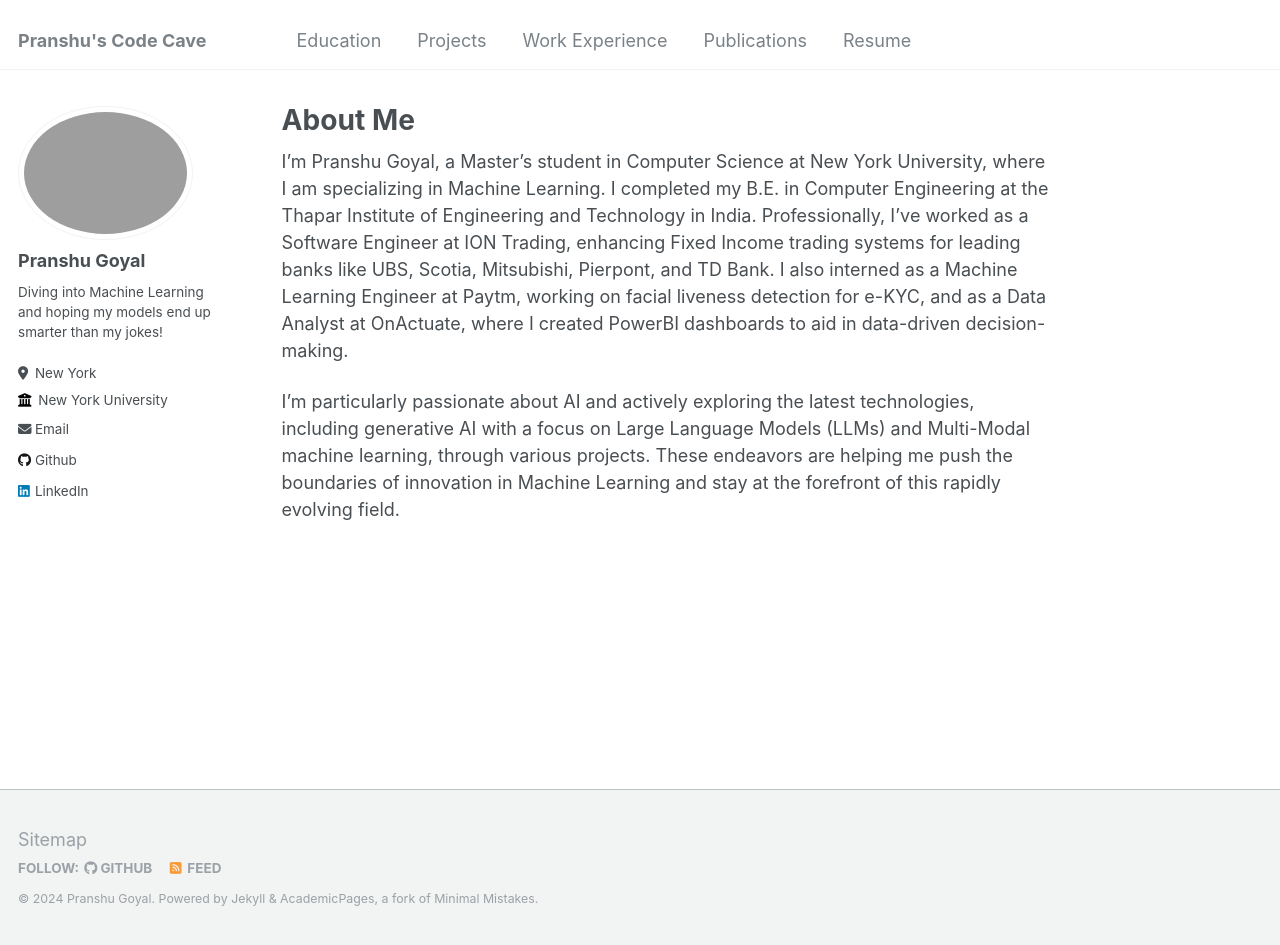
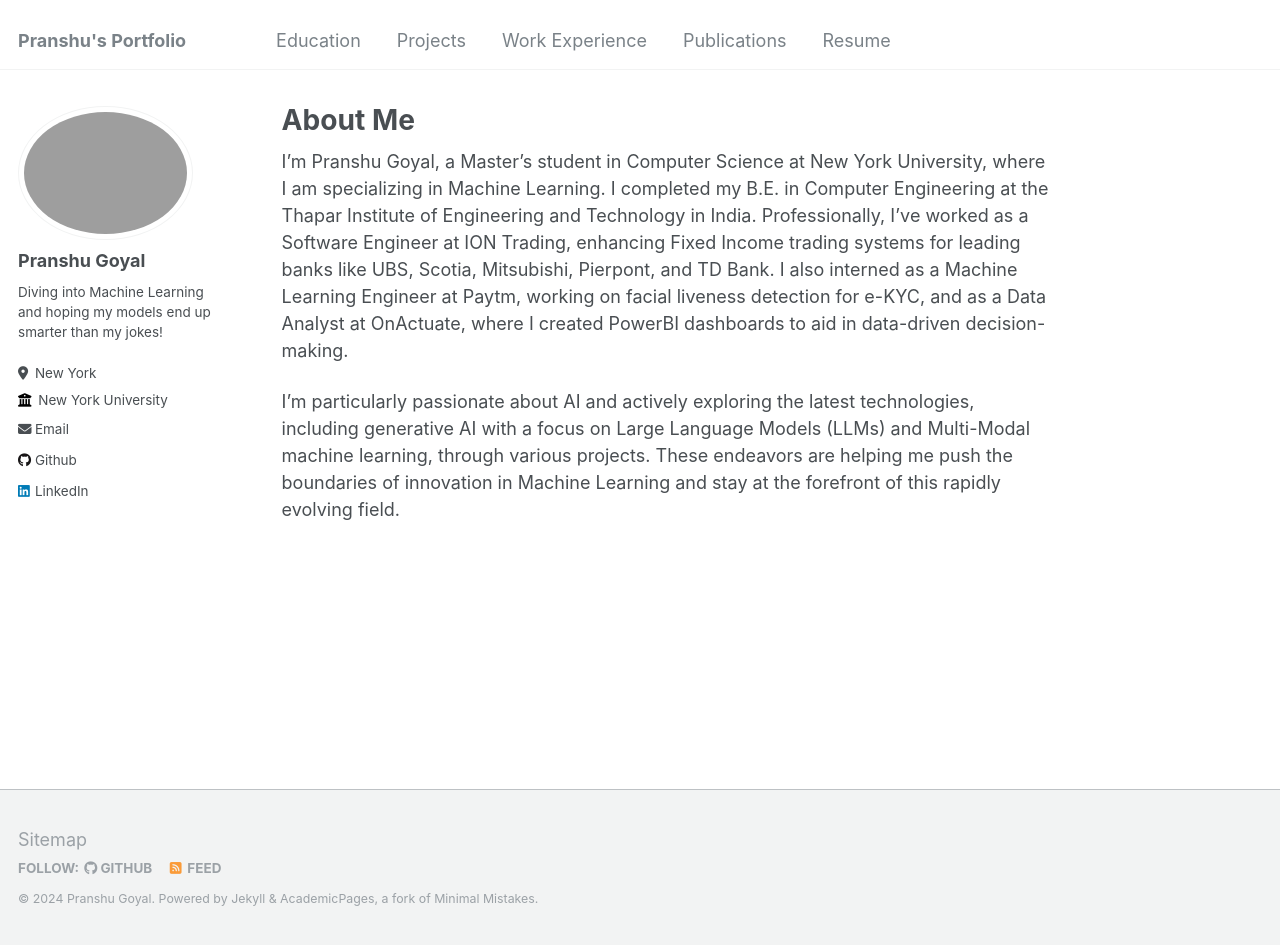
Before and after one commit to pranshu267/pranshu267.github.io, a Jekyll site: the page built from _pages/about.md, in a window 1280 px wide and 945 px high. Built offline with Jekyll 4.4.1, drawn with Linux system fonts in a browser that asks for light colours.

Commit message:
Update _config.yml

```diff
--- a/_config.yml
+++ b/_config.yml
@@ -8,7 +8,7 @@
 
 # Basic Site Settings
 locale                   : "en-US"
-title                    : "Pranshu's Code Cave"
+title                    : "Pranshu's Portfolio"
 title_separator          : "-"
 name                     : &name "Pranshu Goyal"
 description              : &description "personal description"
```
